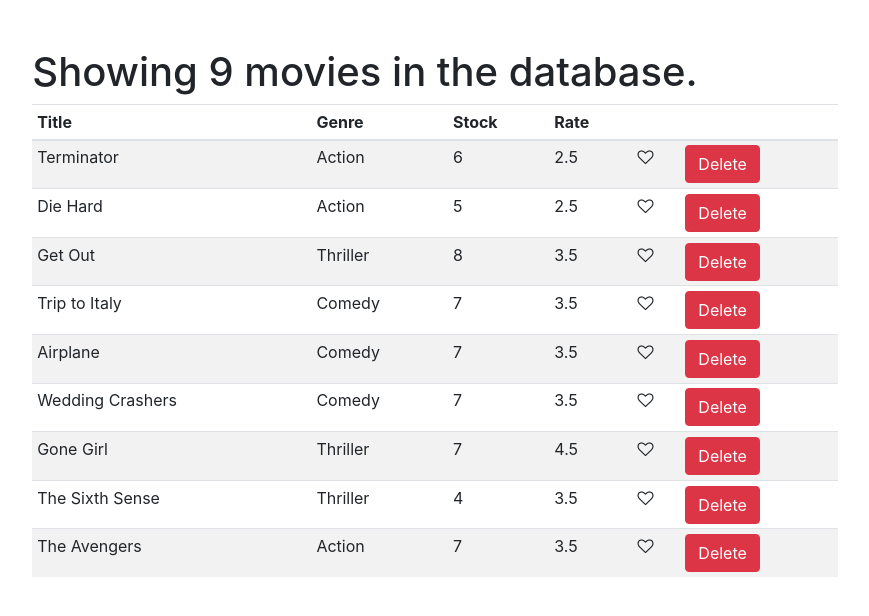
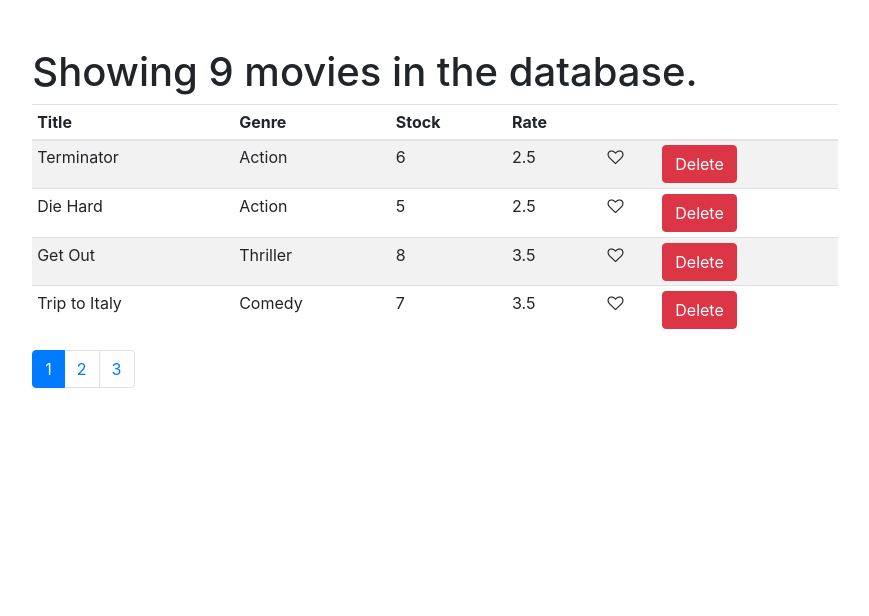
Before and after one commit to YoussefSherif10/Movie_Table_React, a React (Create React App) app: page / in a window 1280 px wide. Shown: the top 616 px of the page, without its empty margins (205-1074 px from the left). Built offline with nearby package versions, Linux system fonts and the light colour scheme.

Commit message:
Implemented the Pagination Algorithm in the Pagination module in utils. In Table component, Mofified the state, added state event handler. Modified the showMovies method to show only items for that page.

```diff
--- a/src/components/common/pagination.jsx
+++ b/src/components/common/pagination.jsx
@@ -2,7 +2,7 @@
 // lodash is a drive from underscore library
 import _ from 'lodash'
 
-const Pagination = ({itemCount, pageSize}) => {
+const Pagination = ({itemCount, pageSize, onPageChange, currentPage}) => {
     const numberOfPages = itemCount/pageSize ;
     const pages = _.range(1, numberOfPages + 1);  // + 1 as the end number is not included.
 
@@ -11,7 +11,13 @@
     return (
         <nav aria-label="Page navigation example">
             <ul className="pagination">
-                {pages.map(page => <li key={page} className="page-item"><a className="page-link" href="#">{page}</a></li>)}
+                {pages.map(page => <li
+                    key={page}
+                    className={page === currentPage ? "page-item active" : "page-item"}>
+                    <a className="page-link" href="#" onClick={() => onPageChange(page)}>
+                        {page}
+                    </a>
+                </li>)}
             </ul>
         </nav>
     );
--- a/src/components/table.jsx
+++ b/src/components/table.jsx
@@ -4,18 +4,32 @@
 import button from "bootstrap/js/src/button";
 import Like from "./common/like";
 import "font-awesome/css/font-awesome.css"
+import Pagination from "./common/pagination";
+import {paginate} from "../utils/paginate";
 
 class Table extends Component {
     state = {
         movies: getMovies(),
+        pageSize: 4,
+        currentPage: 1,
     };
 
     render() {
+        // destructuring the state for cleaner code
+        const {pageSize, currentPage} = this.state;
+        const {length: count} = this.state.movies;
+
         return (
             <div className="col-lg-8 mx-auto p-4 py-md-5">
                 <main>
                     {this.titleText()}
                     {this.showingMovies()}
+                    <Pagination
+                        itemCount={count}
+                        pageSize={pageSize}
+                        onPageChange={this.handlePageChange}
+                        currentPage={currentPage}
+                    />
                 </main>
             </div>
         );
@@ -38,7 +52,9 @@
             return ;
         }
 
-        else {
+        // get the movies in a single page
+        const movies = paginate(this.state.movies, this.state.currentPage, this.state.pageSize);
+
         return (
             <div className="table-responsive">
                 <table className="table table-striped table-sm">
@@ -53,14 +69,14 @@
                     </tr>
                     </thead>
                     <tbody>
-                        {this.state.movies.map( movie => {
+                    {movies.map( movie => {
                         return (
                             <tr>
                                 <td>{movie.title}</td>
                                 <td>{movie.genre.name}</td>
                                 <td>{movie.numberInStock}</td>
                                 <td>{movie.dailyRentalRate}</td>
-                                    <td> <Like key={movie._id}
+                                <td> <Like id={movie._id}
                                            liked={movie.liked}
                                            onClick={() => this.handleLike(movie)}
                                 /> </td>
@@ -75,7 +91,8 @@
             </div>
         );
     }
-    }
+
+    // EVENT HANDLERS
 
     handleDelete = (id) => {
         deleteMovie(id);
@@ -90,6 +107,10 @@
         this.setState({movies});
     }
 
+    handlePageChange = page => {
+        this.setState({currentPage: page});
+    }
+
 }
 
 export default Table;
--- /dev/null
+++ b/src/utils/paginate.js
@@ -0,0 +1,14 @@
+/* the utils folder contains all the utility modules such as the
+pagination Algorithm
+ */
+import _ from 'lodash'
+
+export function paginate(items, pageNumber, pageSize){
+    const startIndex = (pageNumber - 1) * pageSize; // calculate the index of the first item in page
+
+    // we need to put the items in a lodash wrapper to be able to use methods in chain
+    // slice() get items starting from index
+    // take() pick specific number of items
+    // value() returns an array of the picked items
+    return _(items).slice(startIndex).take(pageSize).value();
+}
```
Lines whose indentation alone changed are shown as unchanged.
